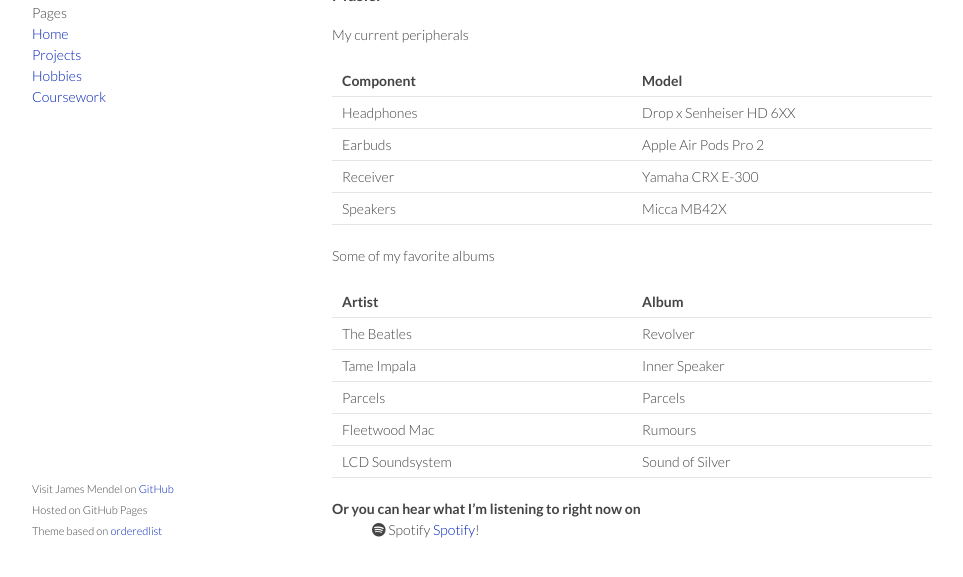
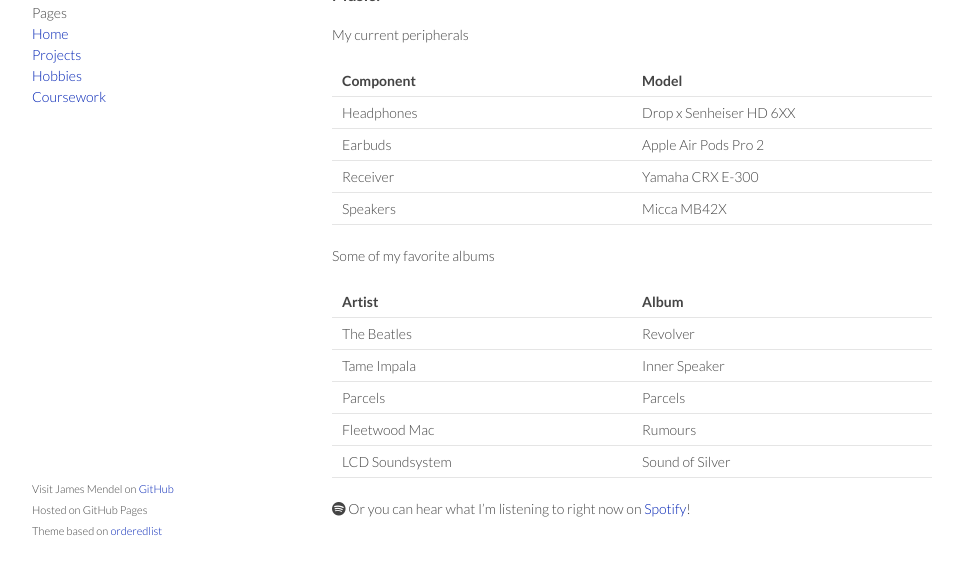
Before and after one commit to jamesmendel/jamesmendel.github.io, a Jekyll site: the page built from hobbies.md, in a window 1280 px wide and 900 px high, scrolled down 624 px, cut to the strip 290-867 px from the top of the window. Shown: the whole strip, without its empty margins (158-1121 px from the left). Built offline with Jekyll 4.4.1, drawn with Linux system fonts in a browser that asks for light colours.

Commit message:
fixed spotify logo on /hobbies

```diff
--- a/hobbies.md
+++ b/hobbies.md
@@ -58,8 +58,7 @@ Some of my favorite albums
 | Fleetwood Mac   | Rumours         |
 | LCD Soundsystem | Sound of Silver |
 
-Or you can hear what I'm listening to right now on
-: <i class="fa-brands fa-spotify"></i> Spotify
+<i class="fa-brands fa-spotify"></i> Or you can hear what I'm listening to right now on
 [Spotify](https://open.spotify.com/user/12187197787?si=6c2dbcb003764445){:target="_blank"}!
 
 {% for post in site.categories.gear %}
```
